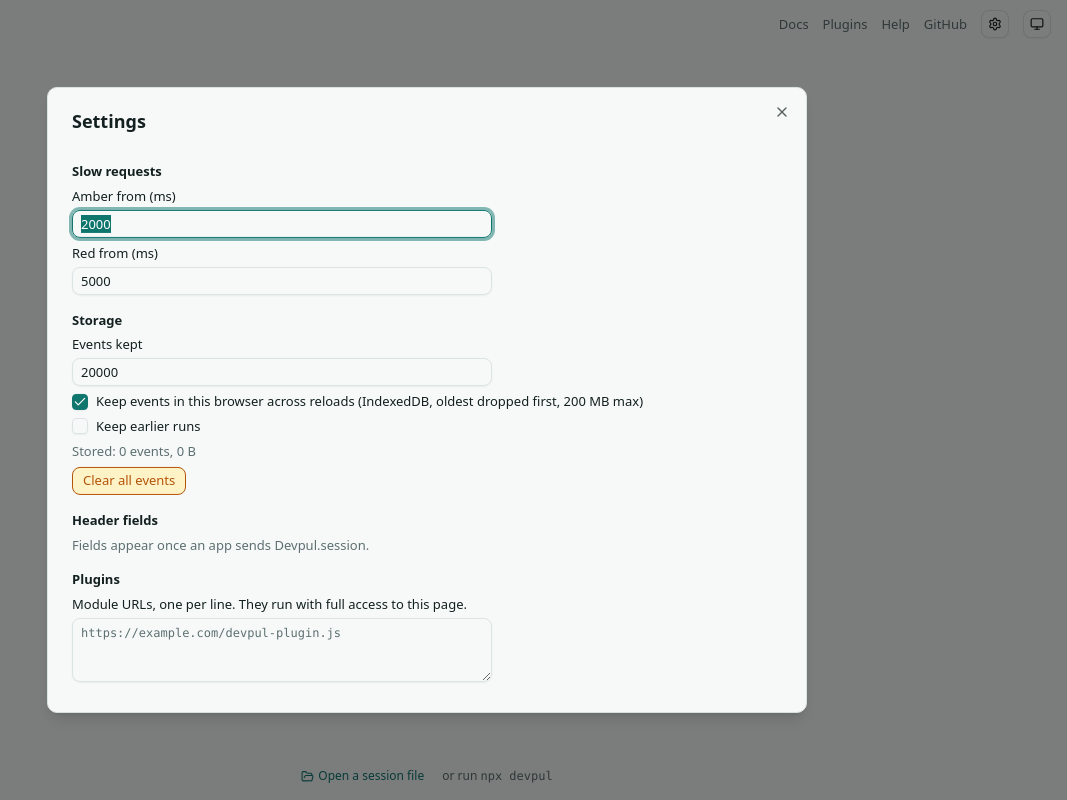
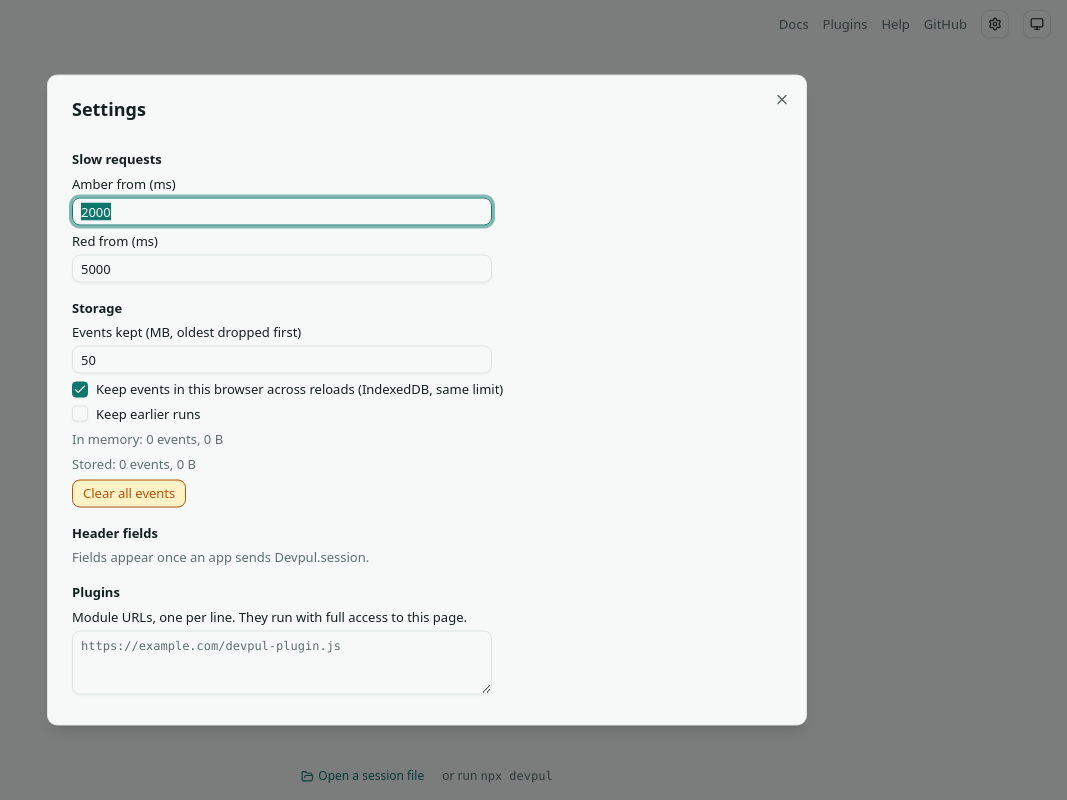
Before and after one commit to ictsolved/devpul, a React (Vite) app in the folder apps/ui/: page / in a window 1280 px wide. Both pictures are taken after a click on the button 1208 px from the left and 24 px from the top of the page. Shown: the whole page, without its empty margins (213-1280 px from the left). Built offline with nearby package versions, Linux system fonts and the light colour scheme.

Commit message:
Cap kept events by bytes in memory and IndexedDB

```diff
--- a/apps/ui/src/App.tsx
+++ b/apps/ui/src/App.tsx
@@ -30,7 +30,8 @@ import { SettingsDialog } from './features/settings/SettingsDialog';
 import { pageUrl } from './lib/links';
 import { defaultSettings, load, save, type Settings } from './lib/storage';
 
-const store = new Store(load('settings', defaultSettings).maxEvents, load<[string, number][]>('cleared', []));
+const MB = 1024 * 1024;
+const store = new Store(load('settings', defaultSettings).maxMB * MB, load<[string, number][]>('cleared', []));
 const selectFns = new Map<string, (key: string | null) => void>();
 // Stable per tab, so list key handlers are not re-registered on every render.
 const selection = (tab: string) => {
@@ -82,8 +83,7 @@ export function App() {
   }, []);
 
   const drop = useCallback((pred: (e: DevEvent) => boolean) => {
-    const keys = store.remove(pred);
-    void persist.current?.delete(keys);
+    void persist.current?.delete(store.remove(pred));
   }, []);
 
   const onEvents = useCallback(
@@ -108,7 +108,7 @@ export function App() {
     let cancelled = false;
     void (async () => {
       if (settings.persist) {
-        const p = await Persist.open(settings.maxEvents);
+        const p = await Persist.open(settings.maxMB * MB);
         if (p && !cancelled) {
           persist.current = p;
           try {
@@ -130,12 +130,13 @@ export function App() {
   }, []);
 
   useEffect(() => {
-    store.maxEvents = settings.maxEvents;
+    const maxBytes = settings.maxMB * MB;
+    store.setMaxBytes(maxBytes);
     const p = persist.current;
-    if (p) p.maxEvents = settings.maxEvents;
+    if (p) p.maxBytes = maxBytes;
     if (!ready) return;
     if (settings.persist && !p) {
-      void Persist.open(settings.maxEvents).then((opened) => {
+      void Persist.open(maxBytes).then((opened) => {
         persist.current = opened;
         opened?.put([...store.all]);
       });
@@ -143,7 +144,7 @@ export function App() {
       persist.current = null;
       void p.clear();
     }
-  }, [settings.persist, settings.maxEvents, ready]);
+  }, [settings.persist, settings.maxMB, ready]);
 
   useEffect(() => {
     if (!ready) return;
@@ -578,6 +579,7 @@ export function App() {
         open={settingsOpen}
         settings={settings}
         sessionKeys={sessionFields(latestSession).map(([k]) => k)}
+        memory={{ count: store.size, bytes: store.bytes, dropped: store.dropped }}
         usage={usage}
         pluginErrors={pluginOffers.errors}
         onChange={setSettings}
--- a/apps/ui/src/core/persist.ts
+++ b/apps/ui/src/core/persist.ts
@@ -1,8 +1,8 @@
 import type { DevEvent } from './events';
+import { evictable } from './store';
 
 const DB_NAME = 'devpul';
 const STORE = 'events';
-const MAX_BYTES = 200 * 1024 * 1024;
 
 const done = (tx: IDBTransaction): Promise<void> =>
   new Promise((resolve, reject) => {
@@ -11,7 +11,7 @@ const done = (tx: IDBTransaction): Promise<void> =>
     tx.onabort = () => reject(tx.error);
   });
 
-/** Keeps events across reloads, oldest dropped first. */
+/** Keeps events across reloads under the same byte cap as the store, oldest dropped first. */
 export class Persist {
   count = 0;
   bytes = 0;
@@ -20,10 +20,10 @@ export class Persist {
 
   private constructor(
     private readonly db: IDBDatabase,
-    public maxEvents: number,
+    public maxBytes: number,
   ) {}
 
-  static open(maxEvents: number): Promise<Persist | null> {
+  static open(maxBytes: number): Promise<Persist | null> {
     return new Promise((resolve) => {
       try {
         // Version 2: events with the `data` envelope. Older rows are dropped.
@@ -33,7 +33,7 @@ export class Persist {
           const store = req.result.createObjectStore(STORE, { keyPath: 'key' });
           store.createIndex('n', 'n');
         };
-        req.onsuccess = () => resolve(new Persist(req.result, maxEvents));
+        req.onsuccess = () => resolve(new Persist(req.result, maxBytes));
         req.onerror = () => resolve(null);
         req.onblocked = () => resolve(null);
       } catch {
@@ -45,17 +45,25 @@ export class Persist {
   async load(): Promise<DevEvent[]> {
     const tx = this.db.transaction(STORE, 'readonly');
     const events: DevEvent[] = [];
+    let bytes = 0;
+    // Past the cap only app events are taken, as eviction leaves them.
+    let full = false;
     const req = tx.objectStore(STORE).index('n').openCursor(null, 'prev');
     req.onsuccess = () => {
       const cursor = req.result;
-      if (!cursor || events.length >= this.maxEvents) return;
-      events.push(cursor.value as DevEvent);
+      if (!cursor) return;
+      const e = cursor.value as DevEvent;
+      full ||= events.length > 0 && bytes + e.size > this.maxBytes;
+      if (!full || !evictable(e)) {
+        events.push(e);
+        bytes += e.size;
+      }
       cursor.continue();
     };
     await done(tx);
     events.reverse();
     this.count = events.length;
-    this.bytes = events.reduce((sum, e) => sum + e.size, 0);
+    this.bytes = bytes;
     return events;
   }
 
@@ -73,16 +81,19 @@ export class Persist {
     this.bytes = 0;
   }
 
-  async delete(keys: string[]): Promise<void> {
-    if (!keys.length) return;
-    const gone = new Set(keys);
+  async delete(events: DevEvent[]): Promise<void> {
+    if (!events.length) return;
+    const gone = new Set(events.map((e) => e.key));
+    const queued = new Set(this.queue.flatMap((e) => (gone.has(e.key) ? [e.key] : [])));
     this.queue = this.queue.filter((e) => !gone.has(e.key));
+    const stored = events.filter((e) => !queued.has(e.key));
     try {
       const tx = this.db.transaction(STORE, 'readwrite');
       const store = tx.objectStore(STORE);
-      for (const key of keys) store.delete(key);
+      for (const e of stored) store.delete(e.key);
       await done(tx);
-      this.count = Math.max(0, this.count - keys.length);
+      this.count = Math.max(0, this.count - stored.length);
+      this.bytes = Math.max(0, this.bytes - stored.reduce((sum, e) => sum + e.size, 0));
     } catch {
       // Removed from memory anyway; stale rows age out.
     }
@@ -100,23 +111,25 @@ export class Persist {
       await done(tx);
       this.count += batch.length;
       this.bytes += batch.reduce((sum, e) => sum + e.size, 0);
-      if (this.count > this.maxEvents || this.bytes > MAX_BYTES) await this.evict();
+      if (this.bytes > this.maxBytes) await this.evict();
     } catch {
       // Quota or a closed database; the in-memory view still works.
     }
   }
 
   private async evict(): Promise<void> {
-    const targetCount = Math.floor(this.maxEvents * 0.9);
-    const targetBytes = MAX_BYTES * 0.9;
+    const target = this.maxBytes * 0.9;
     const tx = this.db.transaction(STORE, 'readwrite');
     const req = tx.objectStore(STORE).index('n').openCursor();
     req.onsuccess = () => {
       const cursor = req.result;
-      if (!cursor || (this.count <= targetCount && this.bytes <= targetBytes)) return;
-      this.count--;
-      this.bytes -= (cursor.value as DevEvent).size;
-      cursor.delete();
+      if (!cursor || this.bytes <= target) return;
+      const e = cursor.value as DevEvent;
+      if (evictable(e)) {
+        this.count--;
+        this.bytes -= e.size;
+        cursor.delete();
+      }
       cursor.continue();
     };
     await done(tx);
--- a/apps/ui/src/core/store.ts
+++ b/apps/ui/src/core/store.ts
@@ -41,6 +41,12 @@ export interface Selection {
 // Enough for the sessions a backlog can still return.
 const MAX_CLEARED = 100;
 
+// Three full app backlogs (16 MB each), or 10k typical events plus a 5 MB body with room to spare.
+export const DEFAULT_MAX_MB = 50;
+
+// `app.*` events are small and carry a run's name, actions and plugins; the cap leaves them, as the app's limits do.
+export const evictable = (e: DevEvent): boolean => !e.kind.startsWith('app.');
+
 const byNewest = (a: { ts: number; seq: number }, b: { ts: number; seq: number }) => b.ts - a.ts || b.seq - a.seq;
 
 /** The newest run of each connection; earlier ones have exited. */
@@ -54,8 +60,12 @@ export function latestRuns(runs: ReadonlyMap<string, RunInfo>): RunInfo[] {
 }
 
 export class Store {
-  maxEvents: number;
+  /** Cap on the summed `size` of kept events; oldest go first. */
+  maxBytes: number;
   version = 0;
+  /** Events evicted by the cap since the page loaded or the last Clear. */
+  dropped = 0;
+  private total = 0;
 
   private events = new Map<string, DevEvent>();
   private order: DevEvent[] = [];
@@ -76,8 +86,8 @@ export class Store {
   private timer: ReturnType<typeof setTimeout> | null = null;
 
   /** `cleared`: the highest `seq` per session at earlier Clears. */
-  constructor(maxEvents = 20000, cleared: readonly [string, number][] = []) {
-    this.maxEvents = maxEvents;
+  constructor(maxBytes = DEFAULT_MAX_MB * 1024 * 1024, cleared: readonly [string, number][] = []) {
+    this.maxBytes = maxBytes;
     this.cleared = new Map(cleared);
   }
 
@@ -95,24 +105,35 @@ export class Store {
       if (this.events.has(e.key)) continue;
       this.events.set(e.key, e);
       this.order.push(e);
+      this.total += e.size;
       this.index(e);
       added.push(e);
     }
     if (!added.length) return added;
-    if (this.order.length > this.maxEvents) this.evict();
+    if (this.total > this.maxBytes) this.evict();
     this.changed();
     return added;
   }
 
-  /** Drops matching events; returns their keys. */
-  remove(pred: (e: DevEvent) => boolean): string[] {
+  /** Drops matching events and returns them. */
+  remove(pred: (e: DevEvent) => boolean): DevEvent[] {
     const gone = this.order.filter(pred);
     if (!gone.length) return [];
     this.order = this.order.filter((e) => !pred(e));
-    for (const e of gone) this.events.delete(e.key);
+    for (const e of gone) {
+      this.events.delete(e.key);
+      this.total -= e.size;
+    }
     this.reindex();
     this.changed();
-    return gone.map((e) => e.key);
+    return gone;
+  }
+
+  setMaxBytes(maxBytes: number): void {
+    this.maxBytes = maxBytes;
+    if (this.total <= maxBytes) return;
+    this.evict();
+    this.changed();
   }
 
   /** Empties the store and remembers how far each session got. */
@@ -128,6 +149,8 @@ export class Store {
     }
     this.events.clear();
     this.order = [];
+    this.total = 0;
+    this.dropped = 0;
     this.selection.clear();
     this.reset();
     this.changed();
@@ -156,6 +179,11 @@ export class Store {
 
   get size(): number {
     return this.order.length;
+  }
+
+  /** Approximate encoded size of the kept events. */
+  get bytes(): number {
+    return this.total;
   }
 
   get httpRows(): HttpRow[] {
@@ -278,11 +306,21 @@ export class Store {
     this.httpSorted = null;
   }
 
+  // Down to 90%, so a steady stream does not reindex on every batch. The newest event always stays.
   private evict(): void {
-    const keep = Math.floor(this.maxEvents * 0.9);
-    const dropped = this.order.slice(0, this.order.length - keep);
-    this.order = this.order.slice(this.order.length - keep);
-    for (const e of dropped) this.events.delete(e.key);
+    const target = this.maxBytes * 0.9;
+    const newest = this.order.at(-1);
+    const gone = new Set<DevEvent>();
+    for (const e of this.order) {
+      if (this.total <= target) break;
+      if (e === newest || !evictable(e)) continue;
+      gone.add(e);
+      this.events.delete(e.key);
+      this.total -= e.size;
+    }
+    if (!gone.size) return;
+    this.order = this.order.filter((e) => !gone.has(e));
+    this.dropped += gone.size;
     this.reindex();
   }
 
--- a/apps/ui/src/features/settings/SettingsDialog.tsx
+++ b/apps/ui/src/features/settings/SettingsDialog.tsx
@@ -13,6 +13,7 @@ interface Props {
   open: boolean;
   settings: Settings;
   sessionKeys: string[];
+  memory: { count: number; bytes: number; dropped: number };
   usage: { count: number; bytes: number } | null;
   pluginErrors: Record<string, string>;
   onChange: (next: Settings) => void;
@@ -83,7 +84,7 @@ function Check(props: { checked: boolean; onChange: (checked: boolean) => void;
 }
 
 export function SettingsDialog(props: Props) {
-  const { open, settings, sessionKeys, usage, pluginErrors, onChange, onClear, onClose } = props;
+  const { open, settings, sessionKeys, memory, usage, pluginErrors, onChange, onClear, onClose } = props;
 
   const set = <K extends keyof Settings>(key: K, value: Settings[K]) => onChange({ ...settings, [key]: value });
 
@@ -128,20 +129,19 @@ export function SettingsDialog(props: Props) {
 
           <Heading>Storage</Heading>
           <label className={LABEL}>
-            Events kept
-            <NumberField
-              key={settings.maxEvents}
-              value={settings.maxEvents}
-              min={100}
-              onCommit={(v) => set('maxEvents', v)}
-            />
+            Events kept (MB, oldest dropped first)
+            <NumberField key={settings.maxMB} value={settings.maxMB} min={1} onCommit={(v) => set('maxMB', v)} />
           </label>
           <Check checked={settings.persist} onChange={(v) => set('persist', v)}>
-            Keep events in this browser across reloads (IndexedDB, oldest dropped first, 200 MB max)
+            Keep events in this browser across reloads (IndexedDB, same limit)
           </Check>
           <Check checked={!settings.clearOnRestart} onChange={(v) => set('clearOnRestart', !v)}>
             Keep earlier runs
           </Check>
+          <p className="text-muted-foreground">
+            In memory: {memory.count} events, {formatBytes(memory.bytes)}
+            {memory.dropped > 0 && `; ${memory.dropped} older events dropped at the limit`}
+          </p>
           {usage && (
             <p className="text-muted-foreground">
               Stored: {usage.count} events, {formatBytes(usage.bytes)}
--- a/apps/ui/src/lib/storage.ts
+++ b/apps/ui/src/lib/storage.ts
@@ -1,4 +1,5 @@
 import { useState } from 'react';
+import { DEFAULT_MAX_MB } from '../core/store';
 
 const PREFIX = 'devpul:';
 
@@ -45,7 +46,8 @@ function mergeShape<T>(fallback: T, value: unknown): T {
 export interface Settings {
   slowMs: number;
   verySlowMs: number;
-  maxEvents: number;
+  /** Cap on kept events, in memory and in IndexedDB. */
+  maxMB: number;
   persist: boolean;
   /** Drop an app's earlier events when it restarts or its URL is replaced. */
   clearOnRestart: boolean;
@@ -59,7 +61,7 @@ export interface Settings {
 export const defaultSettings: Settings = {
   slowMs: 2000,
   verySlowMs: 5000,
-  maxEvents: 20000,
+  maxMB: DEFAULT_MAX_MB,
   persist: true,
   clearOnRestart: true,
   headerFields: [],
```
Also changed, not shown: apps/ui/pages/ui.md (+1 -1 lines), 1 other file (tests, documents, lock files or other folders).
